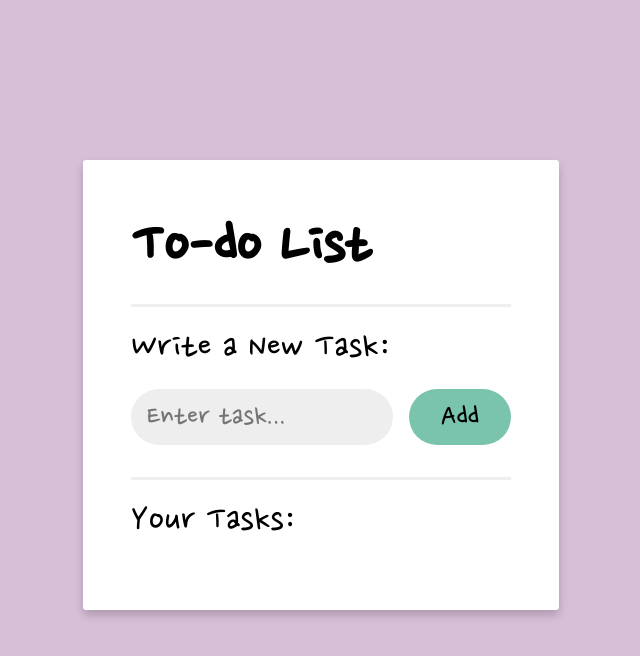
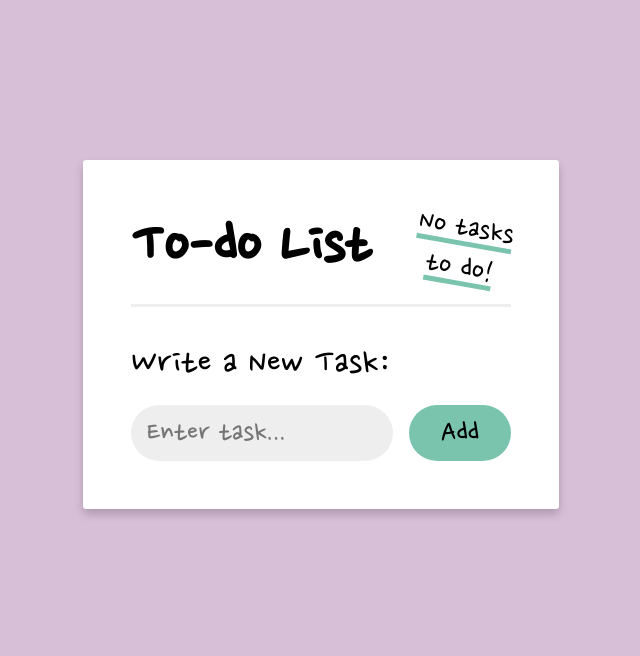
Before and after one commit to mikaelalundstrom/exercise-react-todo, a React (Vite) app: page / in a window 1280 px wide. Shown: the top 656 px of the page, without its empty margins (319-959 px from the left). Built offline with nearby package versions, Linux system fonts and the light colour scheme.

Commit message:
task counter + clear done tasks. commenting + restructuring code + fix typing errors

```diff
--- a/src/App.css
+++ b/src/App.css
@@ -7,17 +7,28 @@
   box-shadow: 0px 5px 10px rgba(0, 0, 0, 0.2);
 }
 
-h1 {
-  font-size: 4rem;
-  border-bottom: 3px solid #eee;
-  padding-bottom: 1rem;
-  margin-bottom: 1rem;
+.h1-counter-container {
+  display: flex;
+  align-items: center;
+  h1 {
+    flex: 1;
+    font-size: 4rem;
+  }
+  p {
+    font-size: 2rem;
+    text-align: center;
+    transform: rotate(10deg);
+    text-decoration: underline 0.3rem #7ac4ae;
+  }
 }
 
 h2 {
   font-size: 2.5rem;
   margin-bottom: 1rem;
   font-weight: normal;
+  border-top: 3px solid #eee;
+  padding-top: 2rem;
+  margin-top: 1rem;
 }
 
 button {
@@ -26,15 +37,34 @@ button {
   border-radius: 5rem;
   border: none;
   background-color: #7ac4ae;
+  cursor: pointer;
+  transition: all 0.3s;
+
+  &.done-btn {
+    background-color: #7ac4ae;
+  }
+
+  &.remove-btn {
+    background-color: #f0826f;
+  }
+
+  &.grey {
+    background-color: #bbb;
+  }
+
+  &:hover {
+    transform: scale(1.1);
+  }
 }
 
 form {
   display: flex;
   align-items: center;
   gap: 1rem;
-  border-bottom: 3px solid #eee;
-  padding-bottom: 2rem;
-  margin-bottom: 1rem;
+
+  & + h2 {
+    margin-top: 2.5rem;
+  }
 
   input {
     flex: 1;
@@ -65,21 +95,19 @@ ul {
       }
 
       &.done {
-        text-decoration: line-through 3px #f0826f;
+        text-decoration: line-through 0.3rem #f0826f;
       }
     }
 
     button {
       font-size: 1.5rem;
       padding: 0.5rem 1rem;
-
-      &.done-btn {
-        background-color: #7ac4ae;
-      }
-
-      &.remove-btn {
-        background-color: #f0826f;
-      }
     }
   }
 }
+
+.clear-container {
+  border-top: 3px solid #eee;
+  padding-top: 2rem;
+  margin-top: 2rem;
+}
--- a/src/App.tsx
+++ b/src/App.tsx
@@ -1,71 +1,103 @@
-import { useState } from "react";
+import { ChangeEvent, FormEvent, useState } from "react";
 import "./App.css";
 
 function App() {
-  const [newTask, setNewTask] = useState<object>({});
+  const [newTask, setNewTask] = useState<Task>({ task: "", done: false });
   const [tasks, setTasks] = useState<Task[]>([]);
+  const [todoCounter, setTodoCounter] = useState<number>(0);
 
-  //define task object
+  //interface task object
   interface Task {
     task: string;
     done: boolean;
   }
 
-  const handleSubmit = (event: any) => {
-    // to not refresh page
+  // ONSUBMIT:  ADD NEWTASK TO TASKS LIST
+  const handleSubmit = (event: FormEvent<HTMLFormElement>) => {
     event.preventDefault();
+
+    setTodoCounter(todoCounter + 1);
     // set the tasks to the current tasks + new task
-    let updatedTasks = [...tasks, newTask];
+    let updatedTasks: Task[] = [...tasks, newTask];
     setTasks(updatedTasks);
     // to empty input field
-    event.target.reset();
+    const resetForm = event.target as HTMLFormElement;
+    resetForm.reset();
   };
 
-  // filter out clicked task for tasks list, set tasks again
-  const handleRemove = (i: number) => {
+  // ONCHANGE: SAVE INPUT TO NEWTASK
+  const handleInputChange = (event: ChangeEvent<HTMLInputElement>) => {
+    const task: Task = { task: event.target.value, done: false };
+    setNewTask(task);
+  };
+
+  // ONCLICK: MARK TASK AS DONE
+  const handleDone = (task: Task, i: number) => {
+    setTodoCounter(todoCounter - 1);
+
+    task.done = true;
+    let updatedTasks = [...tasks];
+    // update the tasks by splicing in the updated task on same index
+    updatedTasks.splice(i, 1, task);
+    setTasks([...updatedTasks]);
+  };
+
+  // ONCLICK: REMOVE TASK
+  const handleRemove = (task: Task, i: number) => {
+    // minus task from counter if not done
+    if (task.done === false) {
+      setTodoCounter(todoCounter - 1);
+    }
+    // filter out clicked task for tasks list, set tasks again
     const updatedTasks = tasks.filter((task, index) => index !== i);
+    setTasks(updatedTasks);
+  };
+
+  // ONCLICK: CLEAR (REMOVE) DONE TASKS
+  const handleClear = () => {
+    // update tasks with only those that aren't done
+    const updatedTasks = tasks.filter((task) => task.done === false);
     setTasks(updatedTasks);
   };
 
   return (
     <>
-      <h1>To-do List</h1>
+      <div className="h1-counter-container">
+        <h1>To-do List</h1>
+        {/* show different message if counter is 0 */}
+        {todoCounter === 0 ? (
+          <p>
+            No tasks <br /> to do!
+          </p>
+        ) : (
+          <p>
+            # of tasks <br /> to do: {todoCounter}
+          </p>
+        )}
+      </div>
       <h2>Write a New Task:</h2>
       <form onSubmit={handleSubmit}>
-        <input
-          onChange={(e) => {
-            // set new task
-            let task: Task = { task: e.target.value, done: false };
-            setNewTask(task);
-          }}
-          type="text"
-          placeholder="Enter task..."
-          required
-        />
+        <input onChange={handleInputChange} type="text" placeholder="Enter task..." required />
         <button>Add</button>
       </form>
-
-      <h2>Your Tasks:</h2>
+      {/* only show heading if tasks isn't empty */}
+      {tasks.length === 0 ? null : <h2>Your Tasks:</h2>}
       <ul>
         {tasks.map((task, i) => (
           <li key={i}>
             <h3 className={task.done ? "done" : "todo"}>{task.task}</h3>
             <button
               onClick={() => {
-                // set done to true
-                task.done = true;
-                let updatedTasks = [...tasks];
-                // update the tasks by splicing in the updated task on same index
-                updatedTasks.splice(i, 1, task);
-                setTasks([...updatedTasks]);
+                handleDone(task, i);
               }}
-              className="done-btn"
+              // button appear grey if done
+              className={`done-btn ${task.done ? "grey" : ""}`}
             >
               Done
             </button>
             <button
               onClick={() => {
-                handleRemove(i);
+                handleRemove(task, i);
               }}
               className="remove-btn"
             >
@@ -74,6 +106,14 @@ function App() {
           </li>
         ))}
       </ul>
+      {/* only show if at least one task is marked as done */}
+      {tasks.some((task) => task.done === true) ? (
+        <div className="clear-container">
+          <button onClick={handleClear} className="remove-btn">
+            Clear Done
+          </button>
+        </div>
+      ) : null}
     </>
   );
 }
```
